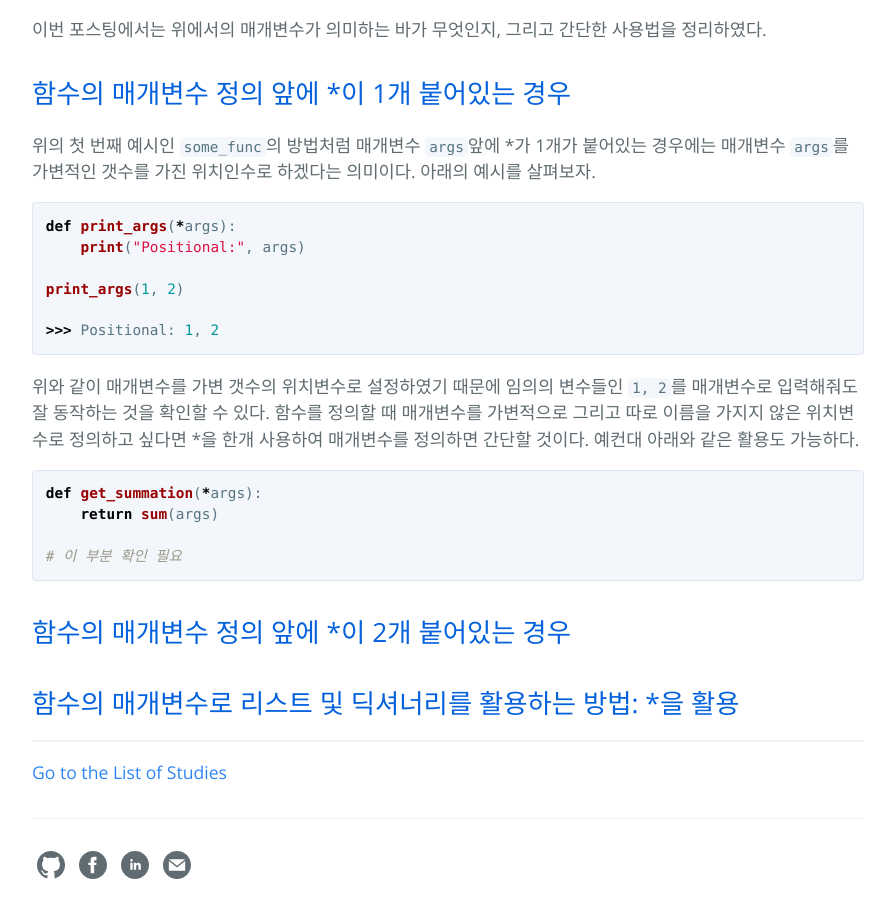
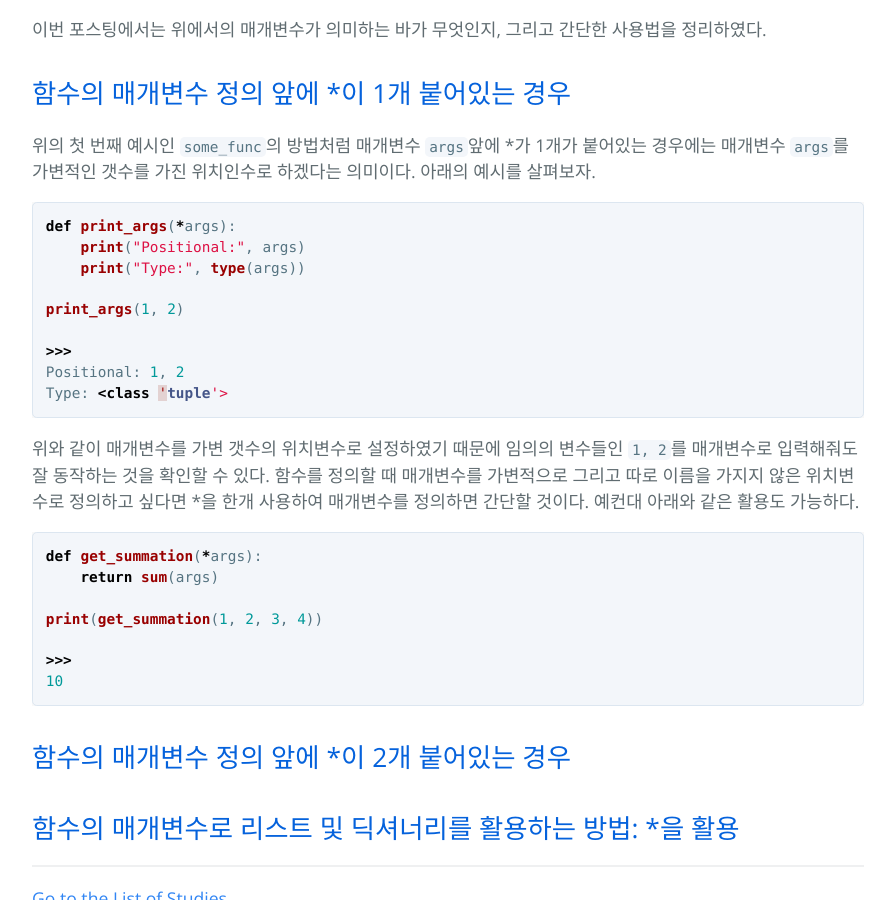
Before and after one commit to hcnoh/hcnoh.github.io, a Jekyll site: the page built from _posts/2019-01-27-python-arguments-asterisk.md, in a window 1280 px wide and 900 px high, scrolled down 827 px. Shown: the whole window, without its empty margins (192-1087 px from the left). Built offline with Jekyll 4.4.1, drawn with Linux system fonts in a browser that asks for light colours; comment, search, counter and statistics services are not loaded.

Commit message:
Update 2019-01-27-python-arguments-asterisk.md

````diff
--- a/_posts/2019-01-27-python-arguments-asterisk.md
+++ b/_posts/2019-01-27-python-arguments-asterisk.md
@@ -34,10 +34,13 @@ def some_func2(**kwargs):
 ```python
 def print_args(*args):
     print("Positional:", args)
+    print("Type:", type(args))
 
 print_args(1, 2)
 
->>> Positional: 1, 2
+>>>
+Positional: 1, 2
+Type: <class 'tuple'>
 ```
 
 위와 같이 매개변수를 가변 갯수의 위치변수로 설정하였기 때문에 임의의 변수들인 `1, 2`를 매개변수로 입력해줘도 잘 동작하는 것을 확인할 수 있다. 함수를 정의할 때 매개변수를 가변적으로 그리고 따로 이름을 가지지 않은 위치변수로 정의하고 싶다면 \*을 한개 사용하여 매개변수를 정의하면 간단할 것이다. 예컨대 아래와 같은 활용도 가능하다.
@@ -46,7 +49,10 @@ print_args(1, 2)
 def get_summation(*args):
     return sum(args)
 
-# 이 부분 확인 필요
+print(get_summation(1, 2, 3, 4))
+
+>>>
+10
 ```
 
 ## 함수의 매개변수 정의 앞에 \*이 2개 붙어있는 경우
````
